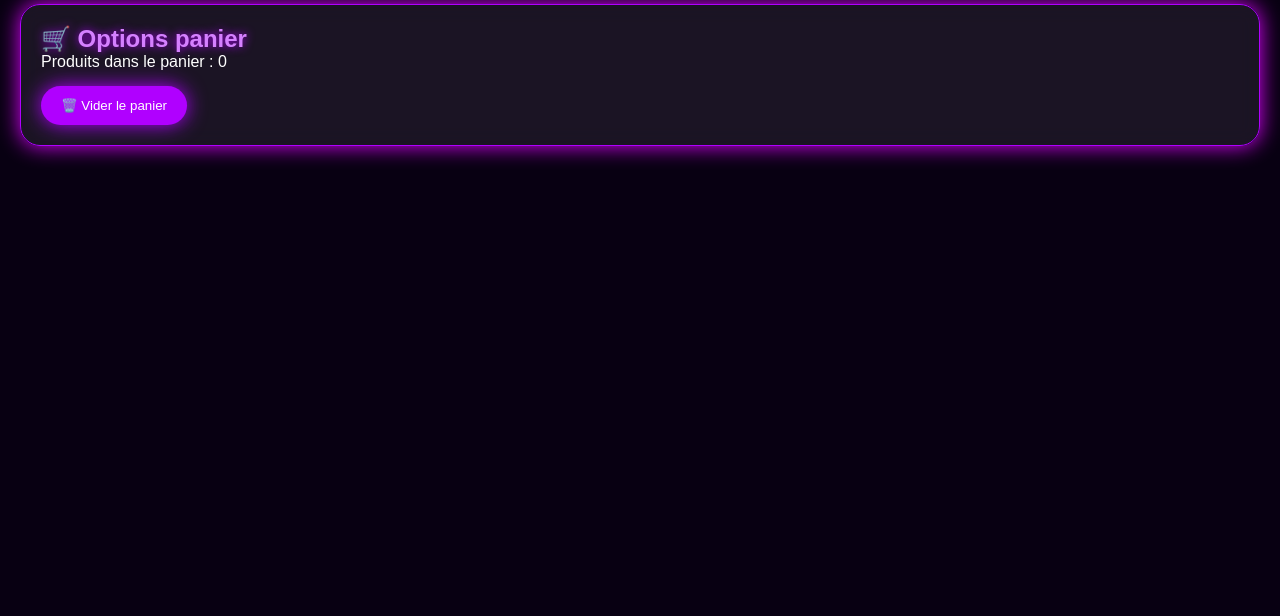
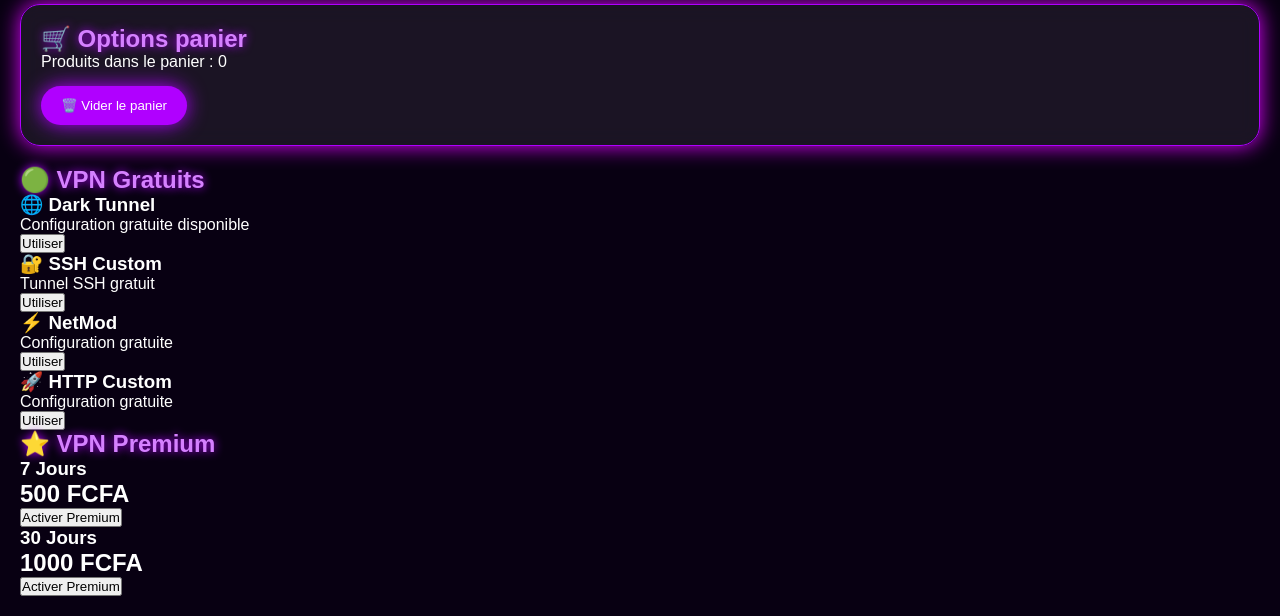
Before and after one commit to dcompaore188-cyber/DesireVPN, a website: page www/index.html in a window 1280 px wide. Shown: the part 2890-3506 px from the top of the page. Before the commit the page ends 3076 px from the top, so only its background shows below. Drawn offline with Linux system fonts and the light colour scheme.

Commit message:
Sauvegarde avant ajout fonctions DesireVPN

```diff
--- a/www/index.html
+++ b/www/index.html
@@ -881,3 +881,49 @@ function loginAdmin() {
   }
 }
 </script>
+<!-- VPN GRATUITS -->
+<section class="free-vpn">
+  <h2>🟢 VPN Gratuits</h2>
+
+  <div class="vpn-card">
+    <h3>🌐 Dark Tunnel</h3>
+    <p>Configuration gratuite disponible</p>
+    <button>Utiliser</button>
+  </div>
+
+  <div class="vpn-card">
+    <h3>🔐 SSH Custom</h3>
+    <p>Tunnel SSH gratuit</p>
+    <button>Utiliser</button>
+  </div>
+
+  <div class="vpn-card">
+    <h3>⚡ NetMod</h3>
+    <p>Configuration gratuite</p>
+    <button>Utiliser</button>
+  </div>
+
+  <div class="vpn-card">
+    <h3>🚀 HTTP Custom</h3>
+    <p>Configuration gratuite</p>
+    <button>Utiliser</button>
+  </div>
+</section>
+
+
+<!-- VPN PREMIUM -->
+<section class="premium-vpn">
+  <h2>⭐ VPN Premium</h2>
+
+  <div class="premium-card">
+    <h3>7 Jours</h3>
+    <h1>500 FCFA</h1>
+    <button>Activer Premium</button>
+  </div>
+
+  <div class="premium-card">
+    <h3>30 Jours</h3>
+    <h1>1000 FCFA</h1>
+    <button>Activer Premium</button>
+  </div>
+</section>
```
